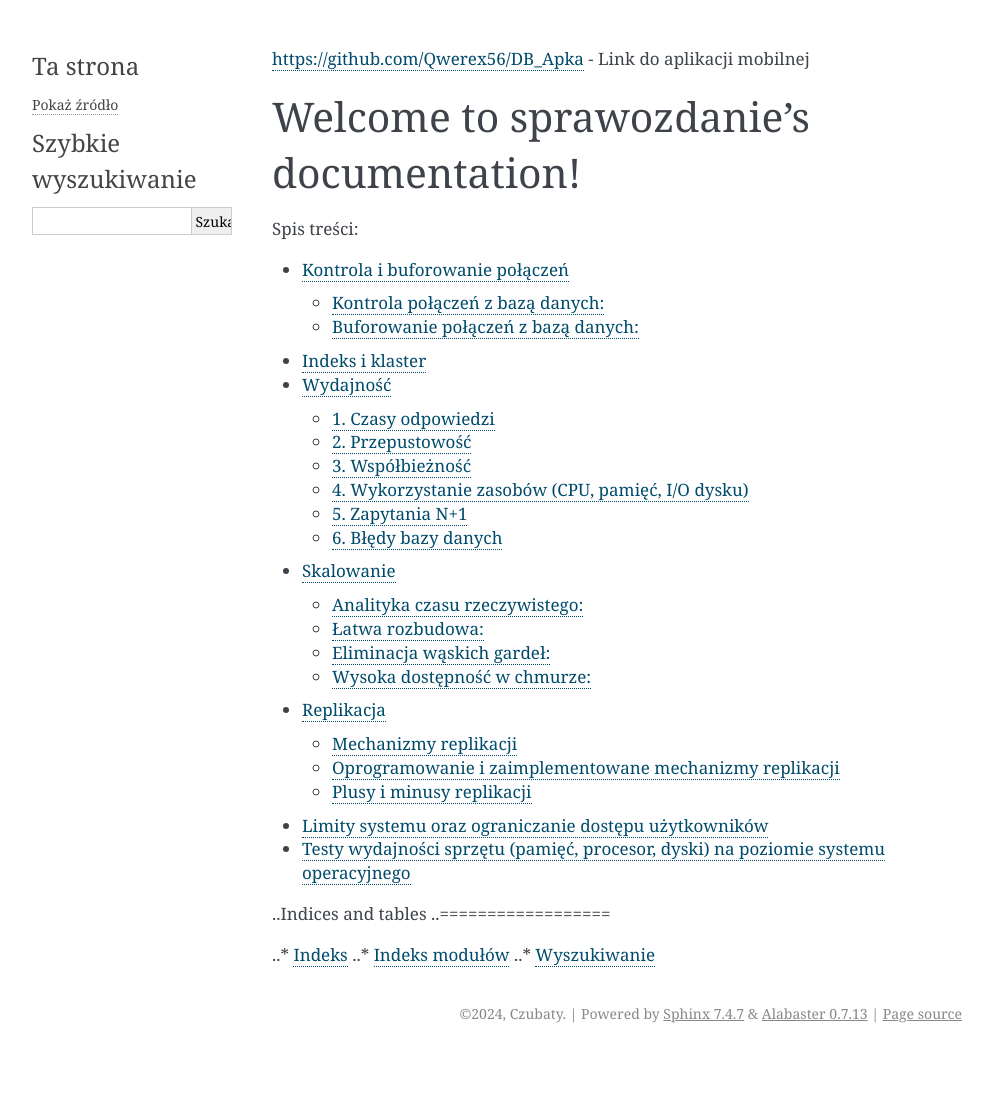
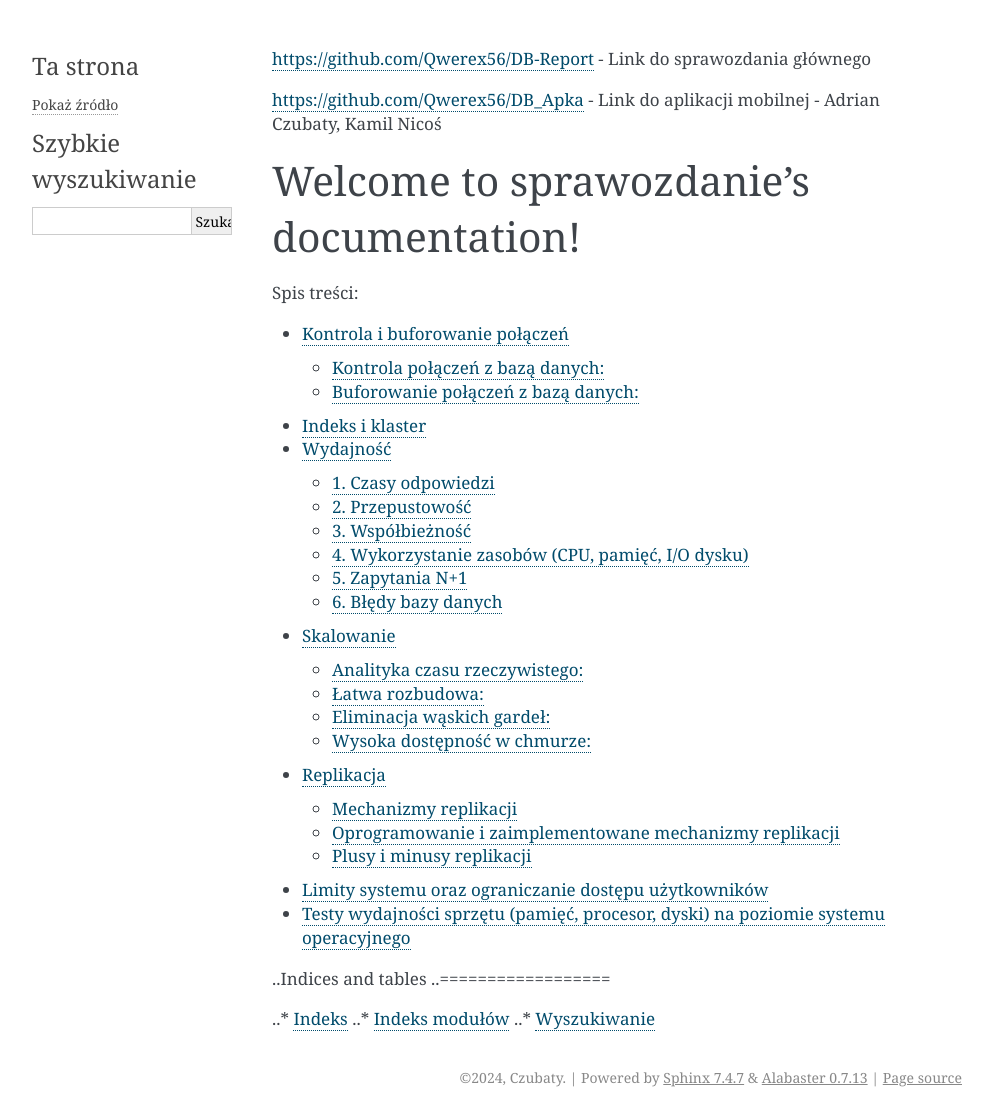
Before and after one commit to Qwerex56/DB-Report, a Sphinx documentation site: the page built from source/index.rst, in a window 1280 px wide. Shown: the whole page, without its empty margins (148-1141 px from the left). Built offline with Sphinx 7.4.7, drawn with Linux system fonts in a browser that asks for light colours; pages that are not in the unit, such as notebooks, are missing from menus; before the commit the page ends 1053 px from its top, so only the background shows below that.

Commit message:
Update index.rst

```diff
--- a/source/index.rst
+++ b/source/index.rst
@@ -3,7 +3,9 @@
    You can adapt this file completely to your liking, but it should at least
    contain the root `toctree` directive.
 
-https://github.com/Qwerex56/DB_Apka - Link do aplikacji mobilnej
+https://github.com/Qwerex56/DB-Report - Link do sprawozdania głównego
+
+https://github.com/Qwerex56/DB_Apka - Link do aplikacji mobilnej - Adrian Czubaty, Kamil Nicoś
 
 Welcome to sprawozdanie's documentation!
 ========================================
```
